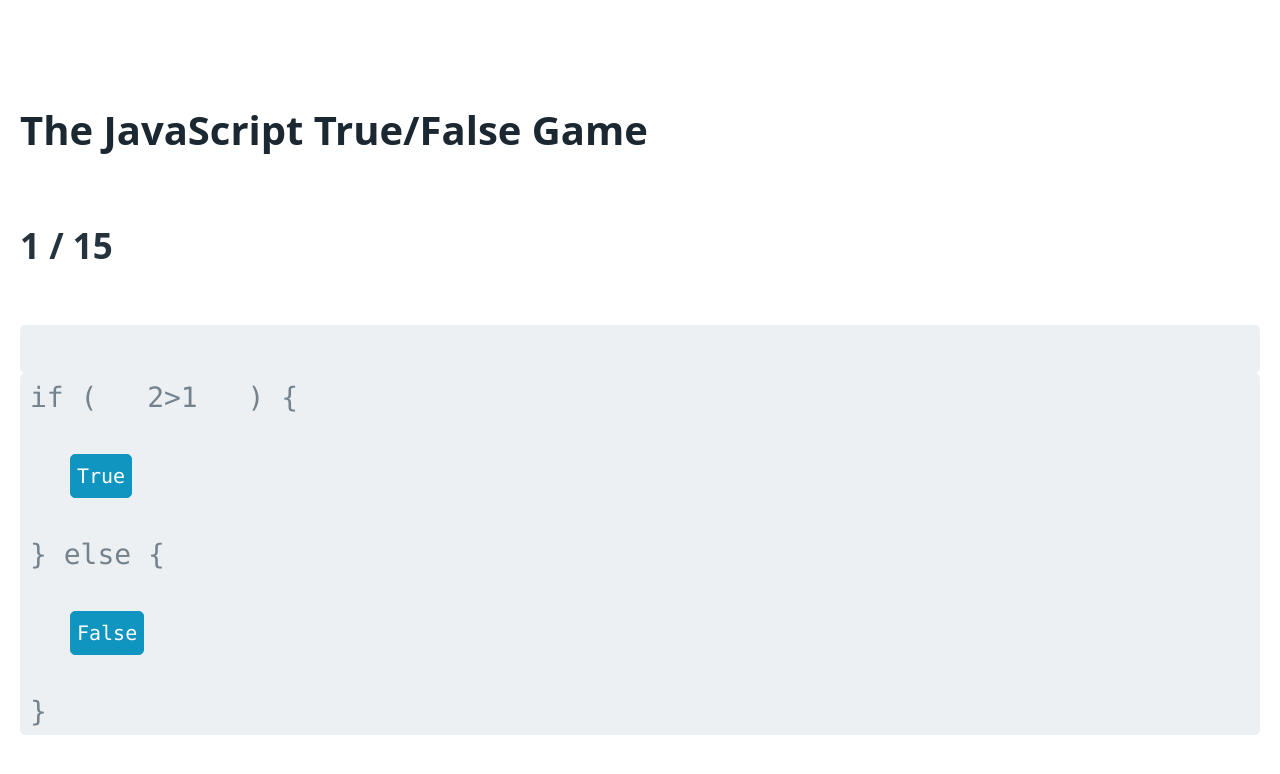
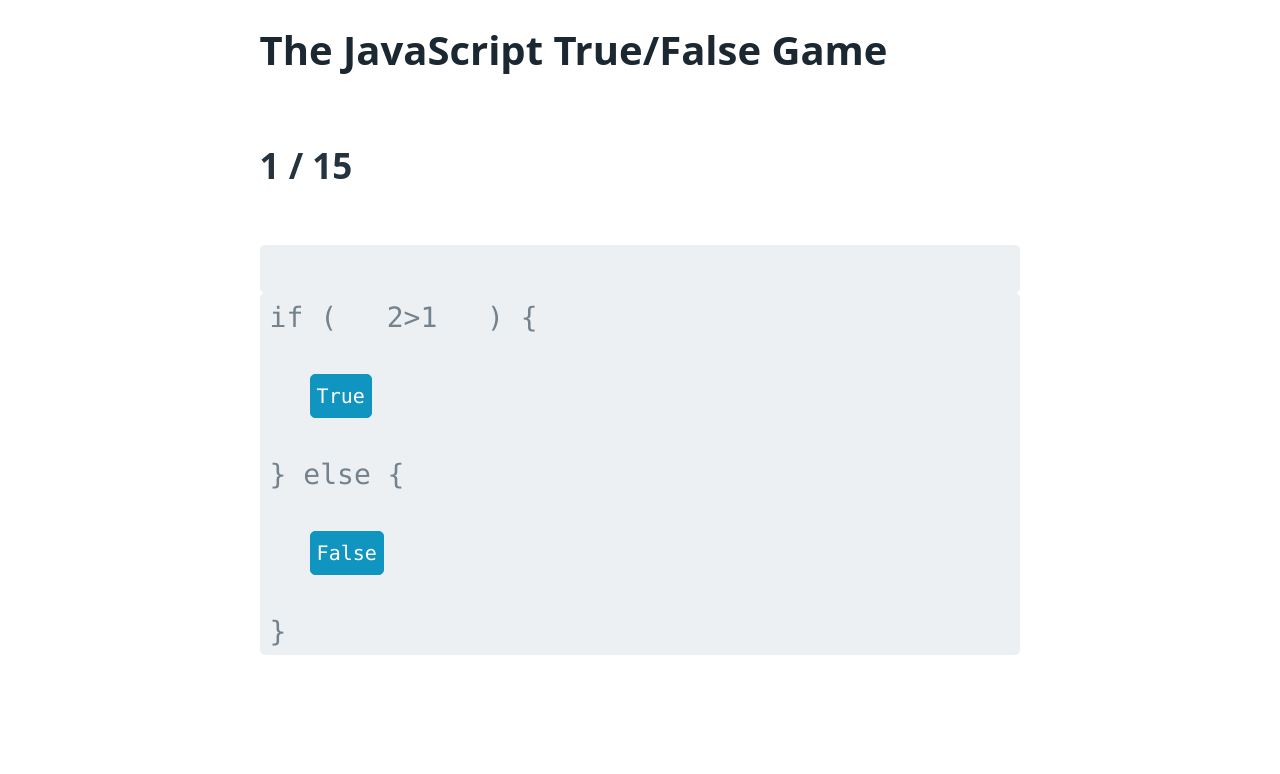
Before and after one commit to jonasholbech/if-game, a Svelte app: page / in a window 1280 px wide. Shown: the top 774 px of the page. Built offline with nearby package versions, Linux system fonts and the light colour scheme.

Commit message:
make the ux'er happy

```diff
--- a/src/App.svelte
+++ b/src/App.svelte
@@ -115,8 +115,10 @@
     text-align: center;
   }
   main {
-    margin: 1rem;
+    margin: auto;
+    padding: 1rem;
     width: auto;
+    max-width: 70ch;
     display: flex;
     flex-direction: column;
   }
```
